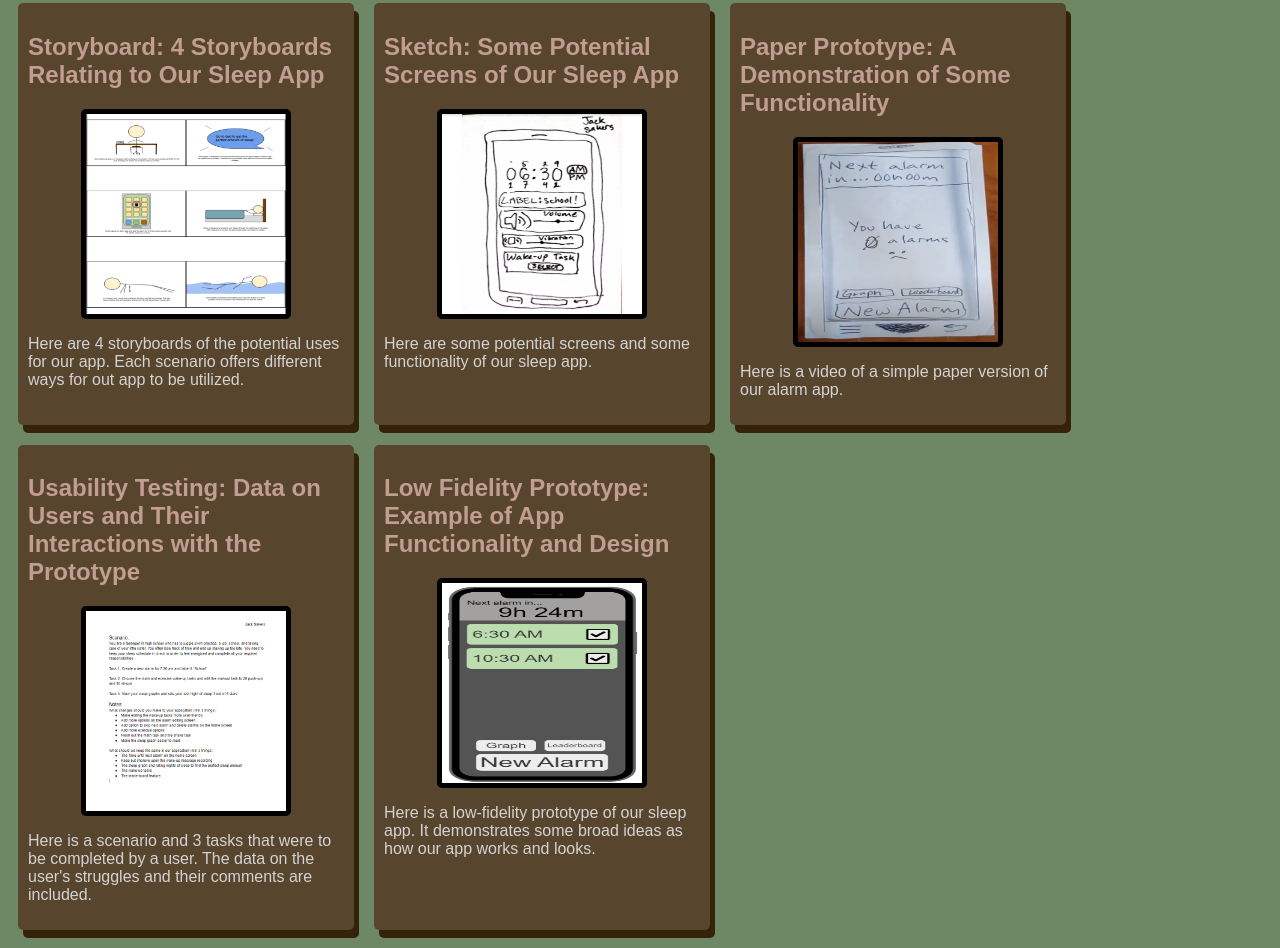
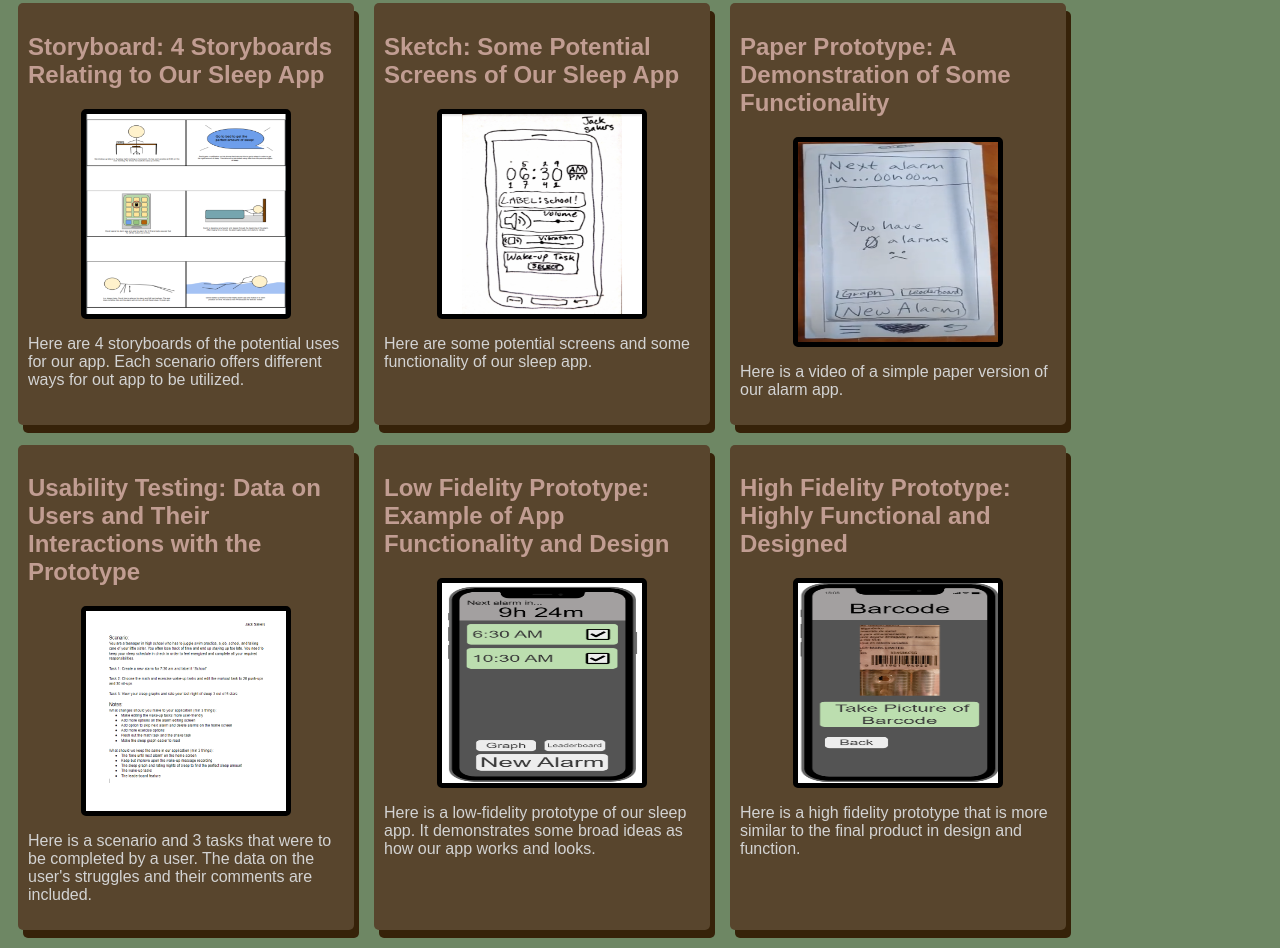
Before and after one commit to jacksakers/jacksakers.github.io, a plain HTML site: page index.html in a window 1280 px wide. Shown: the part 573-1521 px from the top of the page. Drawn offline with Linux system fonts and the light colour scheme.

Commit message:
Add files via upload

```diff
--- a/index.html
+++ b/index.html
@@ -71,6 +71,14 @@
                     <p>Here is a low-fidelity prototype of our sleep app. It demonstrates some broad ideas as how our app works and looks.
                     </p>
             </section>
+
+            <!-- Hi-Fi Prototype Assignment-->
+            <section class="assignment">
+                <a href="Files/Hi-Fi Prototype/index.html"><h2>High Fidelity Prototype: Highly Functional and Designed</h2></a>
+                <a href="Files/Hi-Fi Prototype/index.html"><img src="Images/hi-fi proto.PNG"></a>
+                    <p>Here is a high fidelity prototype that is more similar to the final product in design and function.
+                    </p>
+            </section>
         </div>
     </body>
 </html>
```
